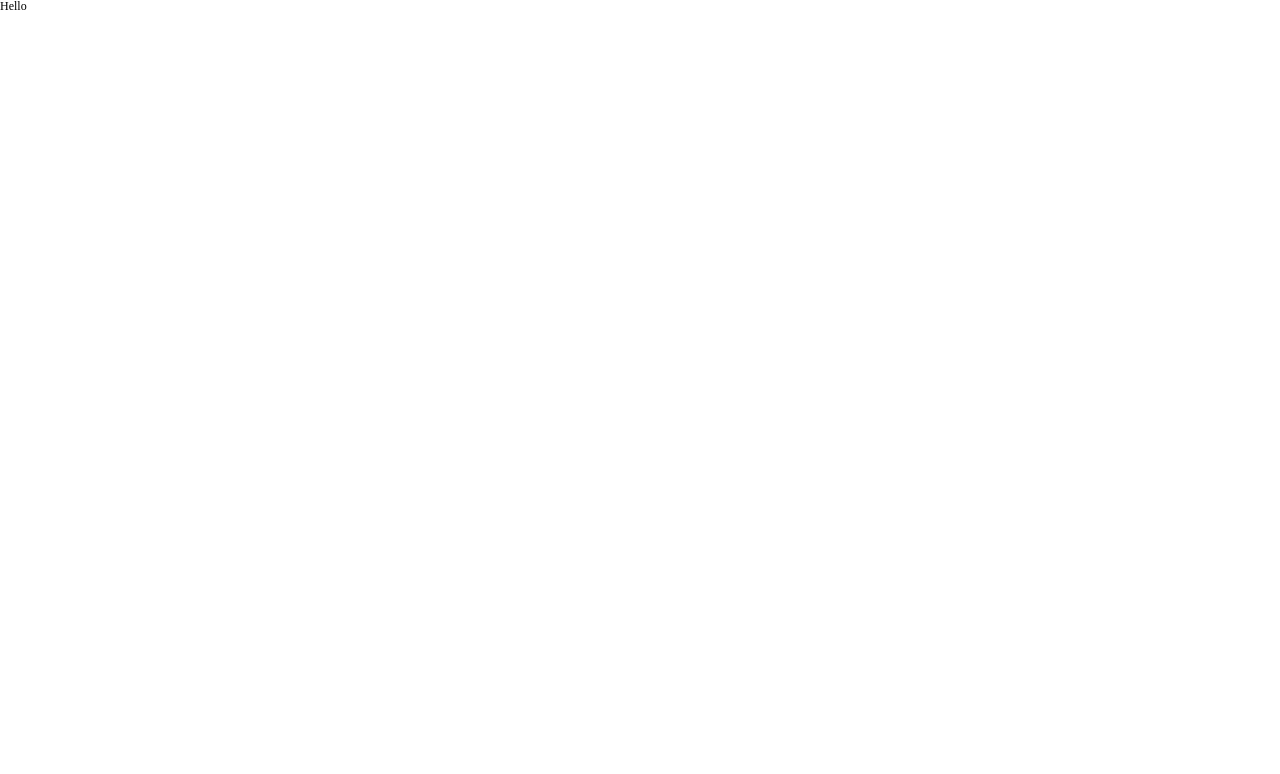
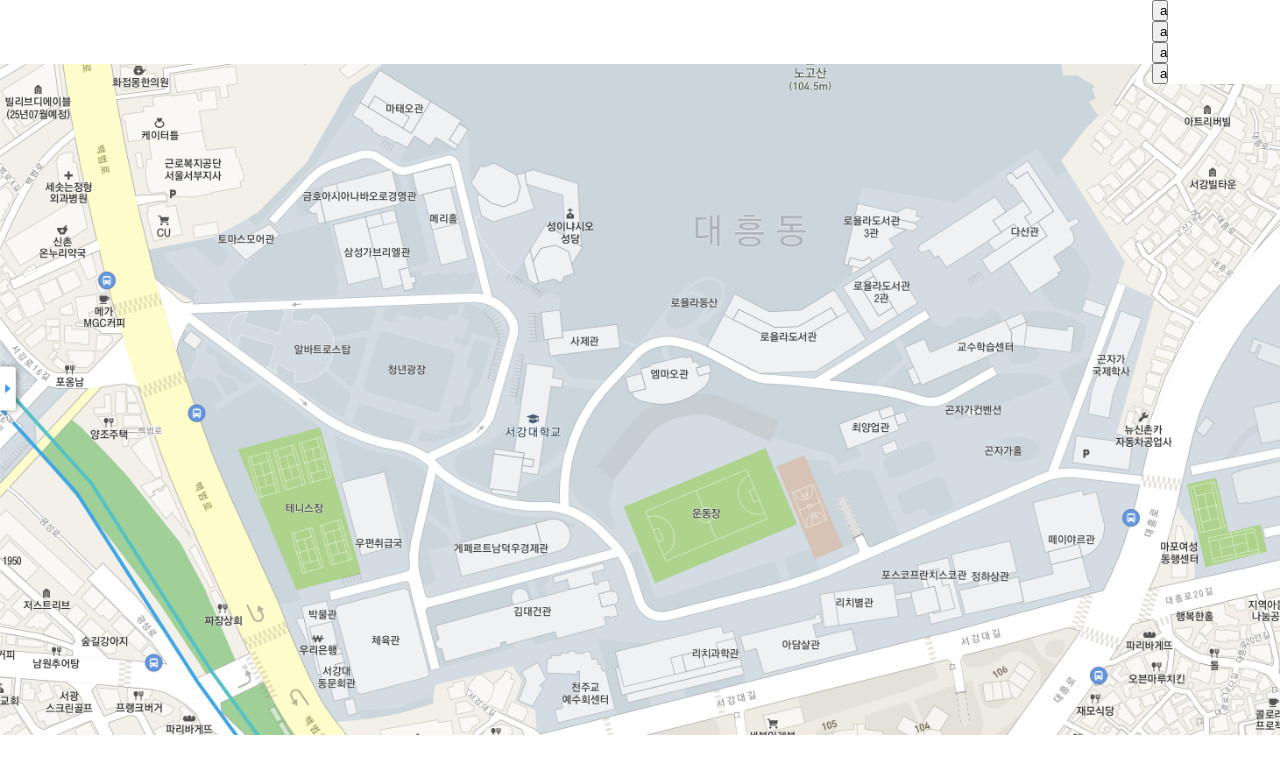
Before and after one commit to You-Map/You-Map, a React (Create React App) app in the folder FE/: page /main in a window 1280 px wide. Shown: the top 774 px of the page. Built offline with nearby package versions, Linux system fonts and the light colour scheme.

Commit message:
mainpage temp

```diff
--- a/FE/src/components/Main/MainMap.jsx
+++ b/FE/src/components/Main/MainMap.jsx
@@ -1,14 +1,39 @@
 import styled from "styled-components";
 
-import MapImageUrl from "../../assets/sogang_map.png";
+import MapSrc from "../../assets/sogang_map.png";
 
 const MainMap = () => {
-  return <MapContainer></MapContainer>;
+  return (
+    <MapContainer>
+      <ButtonContainer>
+        <ContentButton>a</ContentButton>
+        <ContentButton>a</ContentButton>
+        <ContentButton>a</ContentButton>
+        <ContentButton>a</ContentButton>
+      </ButtonContainer>
+    </MapContainer>
+  );
 };
 
 const MapContainer = styled.div`
   width: 100%;
-  background-image: url(${MapImageUrl});
+  height: 100vh;
+  background: url(${MapSrc}) center no-repeat;
+  background-size: 100%;
+
+  position: relative;
+`;
+
+const ButtonContainer = styled.div`
+  margin-left: auto;
+  width: 10%;
+  background-color: white;
+  display: flex;
+  flex-direction: column;
+`;
+
+const ContentButton = styled.button`
+  width: 5px;
 `;
 
 export default MainMap;
--- a/FE/src/components/Main/MainSidebar.jsx
+++ b/FE/src/components/Main/MainSidebar.jsx
@@ -1,7 +1,23 @@
 import React from "react";
+import styled from "styled-components";
 
 const MainSidebar = () => {
-  return <div></div>;
+  return (
+    <MainSidebarContainer>
+      <ApplicationButton>휴게</ApplicationButton>
+      <ApplicationButton>팀플</ApplicationButton>
+      <ApplicationButton>공부</ApplicationButton>
+      <ApplicationButton>경로 찾기</ApplicationButton>
+    </MainSidebarContainer>
+  );
 };
 
+const MainSidebarContainer = styled.div`
+  width: 10%;
+  display: flex;
+  flex-direction: column;
+`;
+
+const ApplicationButton = styled.button``;
+
 export default MainSidebar;
--- a/FE/src/pages/Main.jsx
+++ b/FE/src/pages/Main.jsx
@@ -5,15 +5,16 @@ import MainSidebar from "../components/Main/MainSidebar";
 const Main = () => {
   return (
     <MainContainer>
-      Hello
       <MainMap />
-      <MainSidebar />
+      {/* <MainSidebar /> */}
     </MainContainer>
   );
 };
 
 const MainContainer = styled.div`
   width: 100%;
+  display: flex;
+  justify-content: space-between;
 `;
 
 export default Main;
```
Also changed, not shown: FE/src/assets/sogang_map.png.
